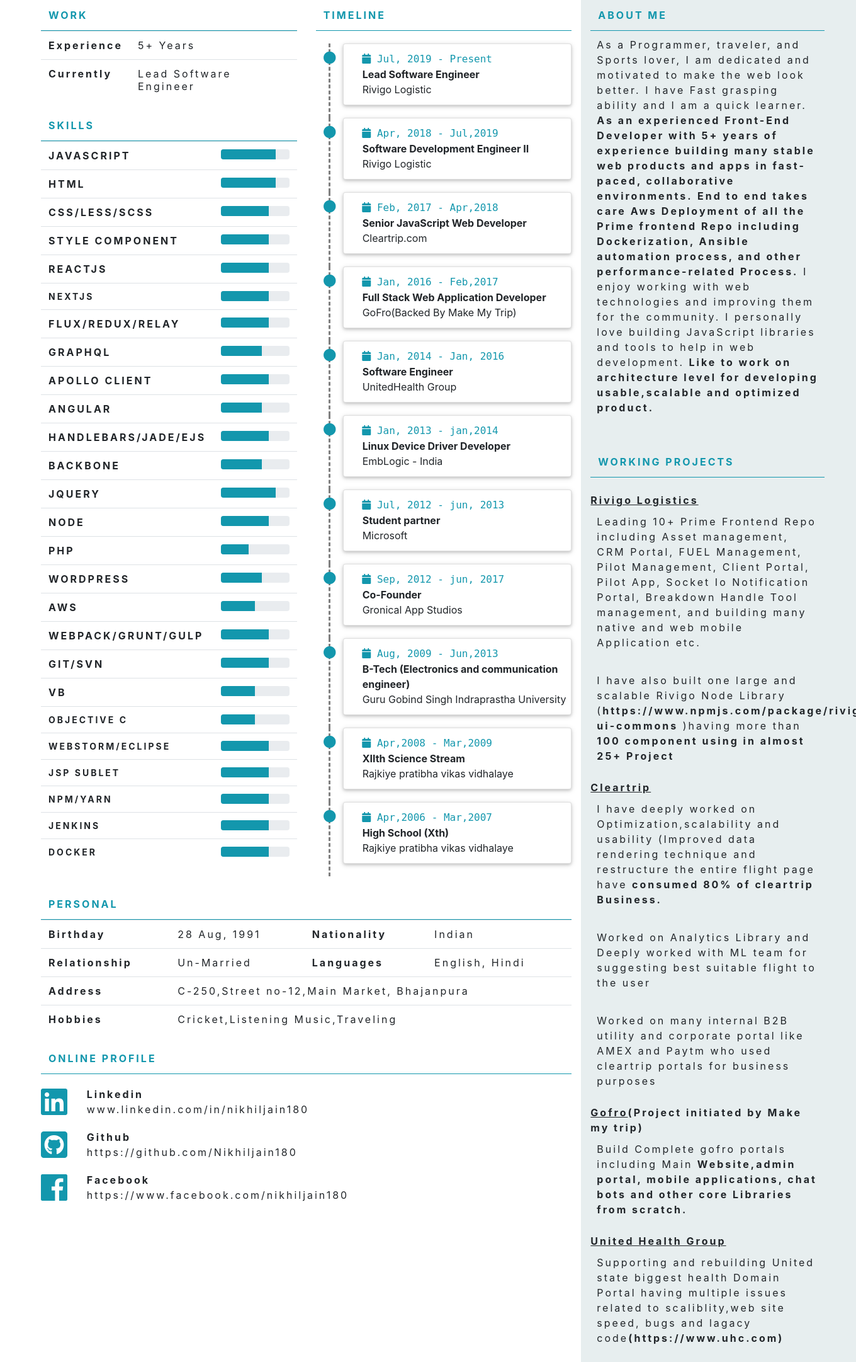
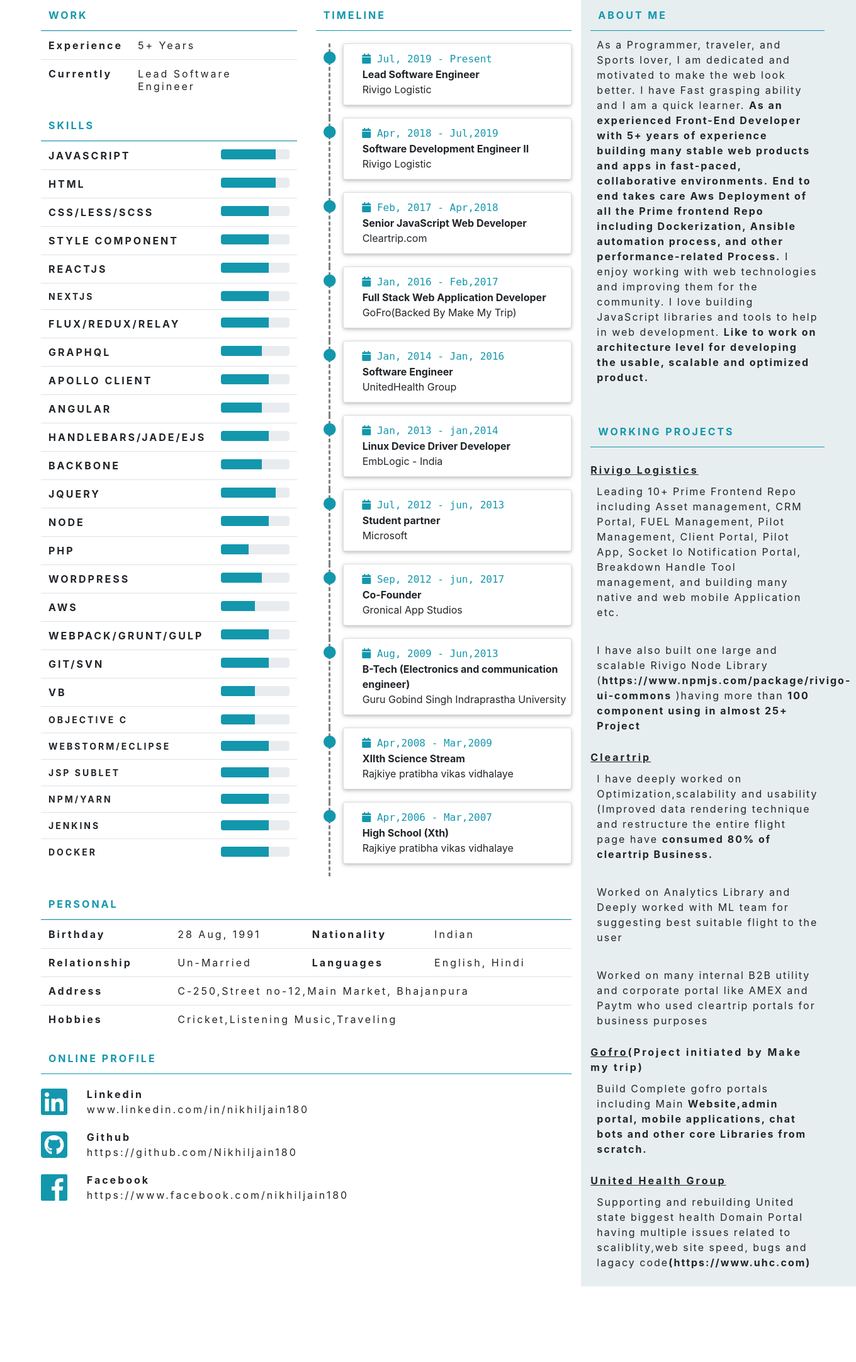
Before and after one commit to Nikhiljain180/Resume, a PHP site: page /index.html in a window 1360 px wide; the page is wider, and only the part inside the window is pictured. Shown: the part 140-2302 px from the top of that part at 63% size. After the commit the page ends 2182 px from the top of that part, so only its background shows below. Run offline with PHP 8.4, Linux system fonts and the light colour scheme; some libraries are stand-ins or nearby versions.

Commit message:
bug fixes

```diff
--- a/index.html
+++ b/index.html
@@ -555,13 +555,12 @@
                     <p>
                         As a Programmer, traveler, and Sports lover, I am dedicated and motivated to make the web look
                         better. I have Fast grasping ability and I am a quick learner.
-                        <b>As an experienced Front-End Developer with 5+ years of experience building many stable web
+                        <b> As an experienced Front-End Developer with 5+ years of experience building many stable web
                             products and apps in fast-paced, collaborative environments.</b>
                         <b>End to end takes care Aws Deployment of all the Prime frontend Repo including Dockerization,
                             Ansible automation process, and other performance-related Process.</b>
-                        I enjoy working with web technologies and improving them for the community. I personally love
-                        building JavaScript libraries and tools to help in web development.
-                        <b>Like to work on architecture level for developing usable,scalable and optimized product.</b>
+                        I enjoy working with web technologies and improving them for the community. I love building JavaScript libraries and tools to help in web development.
+                        <b>Like to work on architecture level for developing the usable, scalable and optimized product.</b>
                     </p>
                 </div>
             </div>
--- a/style.css
+++ b/style.css
@@ -56,6 +56,9 @@
 #rightmost{
     padding-right: 50px;
     background-color: #e7eeef;
+}
+#rightmost p{
+    letter-spacing: 2px;
 }
 
 .card{
```
